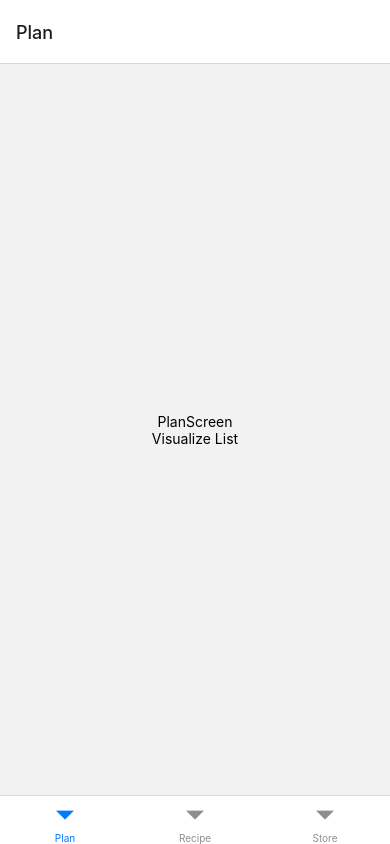
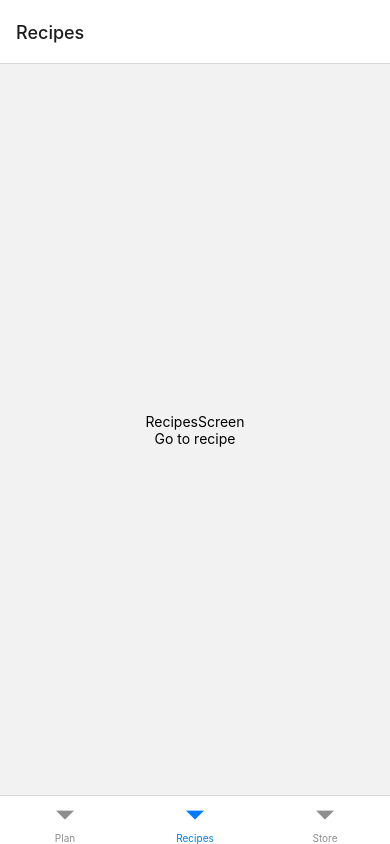
Before and after one commit to Baguette-Spaguetti/spaguette-project, a React Native app: screen /Recipes in a window 390 px wide. Built offline with nearby package versions, Linux system fonts and the light colour scheme.

Commit message:
BAG-55: structure stack for the recipes catalogue, re-organize folders

```diff
--- a/App.js
+++ b/App.js
@@ -1,9 +1,9 @@
 import 'react-native-gesture-handler';
 import { NavigationContainer } from '@react-navigation/native';
 import { createStackNavigator } from '@react-navigation/stack';
-import PlanScreen from './screens/PlanScreen';
-import ListScreen from './screens/ListScreen';
+import ListScreen from './screens/planning screens/ListScreen';
 import HomeScreen from './screens/HomeScreen';
+import RecipeScreen from './screens/recipe catalogue screens/RecipeScreen';
 
 const Stack = createStackNavigator();
 
@@ -12,7 +12,12 @@ export default function App() {
     <NavigationContainer>
       <Stack.Navigator>
         <Stack.Screen name="Home" component={HomeScreen} options={{ title: 'Plan', headerShown: false }}/>
+
+        {/* Planning Screen */}
         <Stack.Screen name="List" component={ListScreen} />
+
+        {/* Recipes Catalogue */}
+        <Stack.Screen name="Recipe" component={RecipeScreen} />
       </Stack.Navigator>
     </NavigationContainer>
   );
--- a/screens/HomeScreen.js
+++ b/screens/HomeScreen.js
@@ -1,9 +1,9 @@
 import { View, Text } from 'react-native'
 import React from 'react'
 import { createBottomTabNavigator } from '@react-navigation/bottom-tabs';
-import PlanScreen from './PlanScreen';
-import RecipesScreen from './RecipesScreen';
-import StoreScreen from './StoreScreen';
+import PlanScreen from './planning screens/PlanScreen';
+import RecipesScreen from './recipe catalogue screens/RecipesScreen';
+import StoreScreen from './store managing screens/StoreScreen';
 
 const Tab = createBottomTabNavigator();
 
@@ -11,7 +11,7 @@ const HomeScreen = () => {
   return (
     <Tab.Navigator>
         <Tab.Screen name="Plan" component={PlanScreen} />
-        <Tab.Screen name="Recipe" component={RecipesScreen} />
+        <Tab.Screen name="Recipes" component={RecipesScreen} />
         <Tab.Screen name="Store" component={StoreScreen} />
     </Tab.Navigator>
   )
--- a/screens/RecipesScreen.js
+++ b/screens/planning screens/ListScreen.js
@@ -1,13 +1,13 @@
 import { View, Text } from 'react-native'
 import React from 'react'
-import styles from '../styles/Styles'
+import styles from '../../styles/Styles'
 
-const RecipesScreen = () => {
+const ListScreen = () => {
   return (
     <View style={styles.container}>
-      <Text>RecipesScreen</Text>
+      <Text>ListScreen</Text>
     </View>
   )
 }
 
-export default RecipesScreen
+export default ListScreen
--- a/screens/PlanScreen.js
+++ b/screens/planning screens/PlanScreen.js
@@ -1,6 +1,6 @@
 import { View, Text, Pressable } from 'react-native'
 import React from 'react'
-import styles from '../styles/Styles'
+import styles from '../../styles/Styles'
 
 const PlanScreen = ({ navigation }) => {
   return (
--- a/screens/StoreScreen.js
+++ b/screens/recipe catalogue screens/RecipeScreen.js
@@ -1,13 +1,13 @@
 import { View, Text } from 'react-native'
 import React from 'react'
-import styles from '../styles/Styles'
+import styles from '../../styles/Styles'
 
-const StoreScreen = () => {
+const RecipeScreen = () => {
   return (
     <View style={styles.container}>
-      <Text>StoreScreen</Text>
+      <Text>RecipeScreen</Text>
     </View>
   )
 }
 
-export default StoreScreen
+export default RecipeScreen
--- /dev/null
+++ b/screens/recipe catalogue screens/RecipesScreen.js
@@ -0,0 +1,16 @@
+import { View, Text, Pressable } from 'react-native'
+import React from 'react'
+import styles from '../../styles/Styles'
+
+const RecipesScreen = ({ navigation }) => {
+  return (
+    <View style={styles.container}>
+      <Text>RecipesScreen</Text>
+      <Pressable onPress={() => navigation.navigate("Recipe")}>
+        <Text>Go to recipe</Text>
+      </Pressable>
+    </View>
+  )
+}
+
+export default RecipesScreen
--- a/screens/ListScreen.js
+++ b/screens/store managing screens/StoreScreen.js
@@ -1,13 +1,13 @@
 import { View, Text } from 'react-native'
 import React from 'react'
-import styles from '../styles/Styles'
+import styles from '../../styles/Styles'
 
-const ListScreen = () => {
+const StoreScreen = () => {
   return (
     <View style={styles.container}>
-      <Text>ListScreen</Text>
+      <Text>StoreScreen</Text>
     </View>
   )
 }
 
-export default ListScreen
+export default StoreScreen
```
